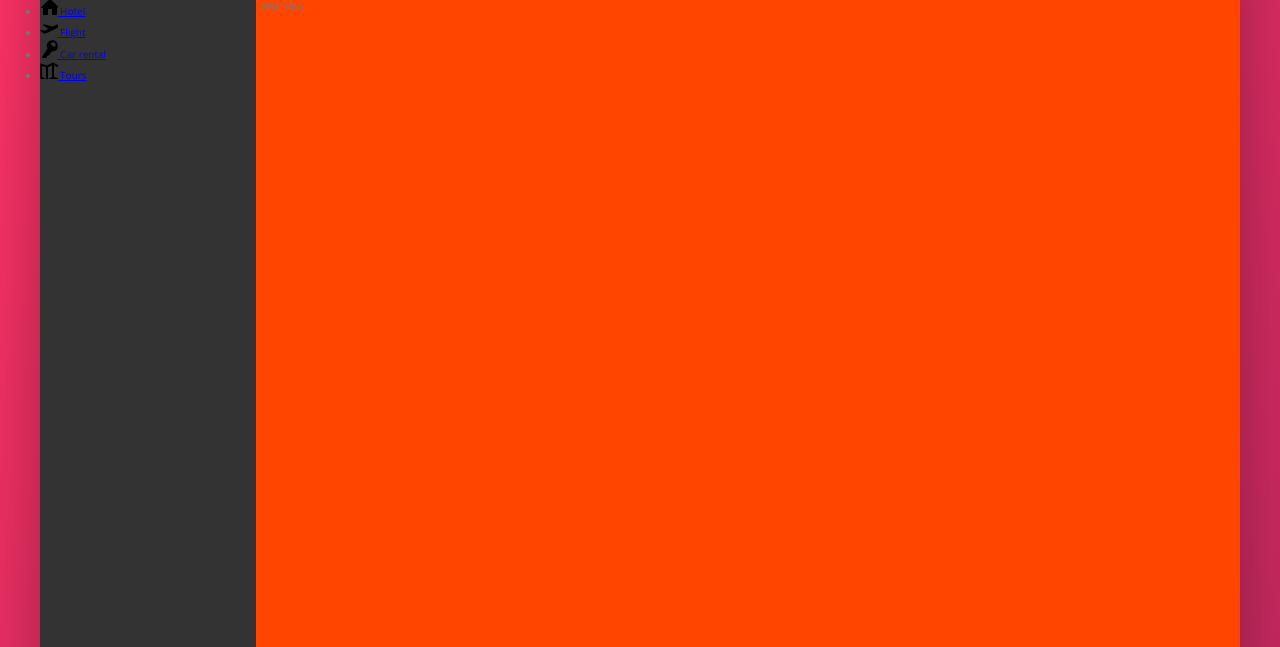
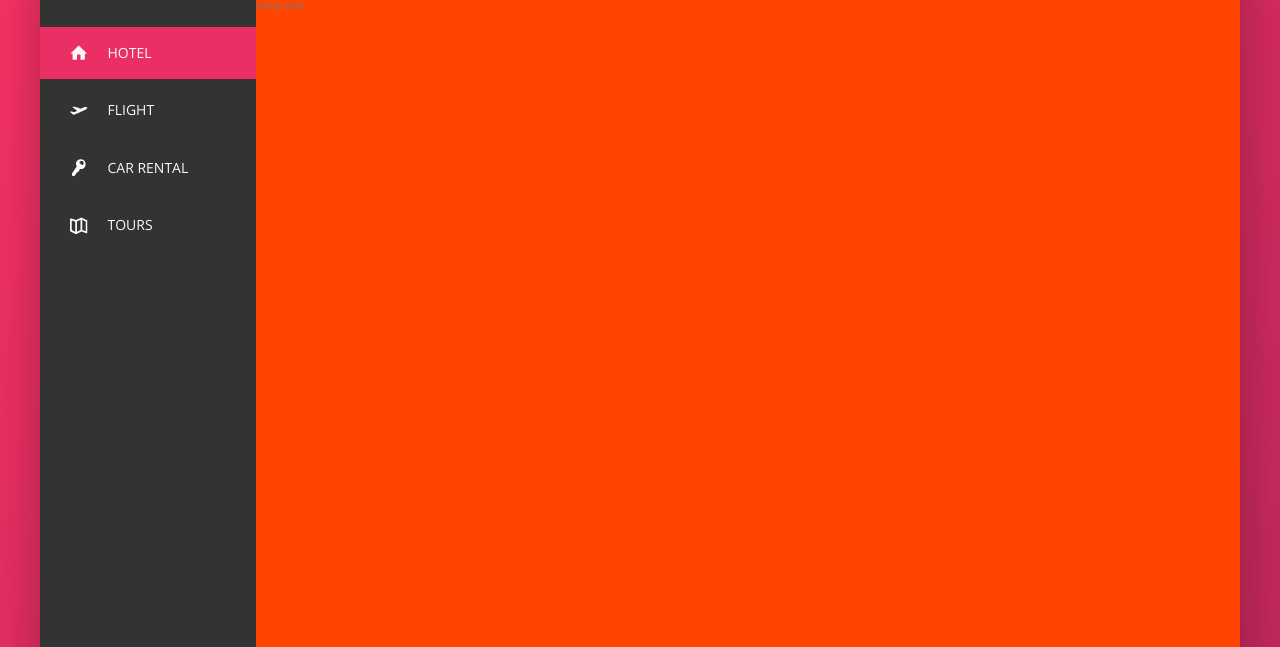
Before and after one commit to RatkoG/trillo, a website: page index.html in a window 1280 px wide. Shown: the part 153-800 px from the top of the page. Drawn offline with nearby package versions, Linux system fonts and the light colour scheme.

Commit message:
sidebar finished

```diff
--- a/index.html
+++ b/index.html
@@ -46,9 +46,9 @@
     </header>
 
     <div class="content">
-      <nav class="nav sidebar">
-        <ul class="side nav">
-          <li class="side-nav__item">
+      <nav class="sidebar">
+        <ul class="side-nav">
+          <li class="side-nav__item side-nav__item--active">
             <a href="#" class="side-nav__link">
               <svg class="side-nav__icon">
                 <use xlink:href="#home" />
@@ -94,41 +94,40 @@
 
 
   <svg display:none;>
-    <symbol version="1.1" xmlns="http://www.w3.org/2000/svg" width="20" height="20" viewBox="0 0 20 20"
-      id="magnifying-glass">
+    <symbol version="1.1" xmlns="http://www.w3.org/2000/svg" viewBox="0 0 20 20" id="magnifying-glass">
       <path
         d="M17.545 15.467l-3.779-3.779c0.57-0.935 0.898-2.035 0.898-3.21 0-3.417-2.961-6.377-6.378-6.377s-6.186 2.769-6.186 6.186c0 3.416 2.961 6.377 6.377 6.377 1.137 0 2.2-0.309 3.115-0.844l3.799 3.801c0.372 0.371 0.975 0.371 1.346 0l0.943-0.943c0.371-0.371 0.236-0.84-0.135-1.211zM4.004 8.287c0-2.366 1.917-4.283 4.282-4.283s4.474 2.107 4.474 4.474c0 2.365-1.918 4.283-4.283 4.283s-4.473-2.109-4.473-4.474z">
       </path>
     </symbol>
-    <symbol version="1.1" xmlns="http://www.w3.org/2000/svg" width="20" height="20" viewBox="0 0 20 20" id="bookmark">
+    <symbol version="1.1" xmlns="http://www.w3.org/2000/svg" viewBox="0 0 20 20" id="bookmark">
       <path d="M14 2v17l-4-4-4 4v-17c0-0.553 0.585-1.020 1-1h6c0.689-0.020 1 0.447 1 1z"></path>
     </symbol>
-    <symbol version="1.1" xmlns="http://www.w3.org/2000/svg" width="20" height="20" viewBox="0 0 20 20" id="chat">
+    <symbol version="1.1" xmlns="http://www.w3.org/2000/svg" viewBox="0 0 20 20" id="chat">
       <path
         d="M5.8 12.2v-6.2h-3.8c-1.1 0-2 0.9-2 2v6c0 1.1 0.9 2 2 2h1v3l3-3h5c1.1 0 2-0.9 2-2v-1.82c-0.064 0.014-0.132 0.021-0.2 0.021l-7-0.001zM18 1h-9c-1.1 0-2 0.9-2 2v8h7l3 3v-3h1c1.1 0 2-0.899 2-2v-6c0-1.1-0.9-2-2-2z">
       </path>
     </symbol>
 
 
-    <symbol version="1.1" xmlns="http://www.w3.org/2000/svg" width="20" height="20" viewBox="0 0 20 20" id="home">
+    <symbol version="1.1" xmlns="http://www.w3.org/2000/svg" viewBox="0 0 20 20" id="home">
       <path
         d="M18.672 11h-1.672v6c0 0.445-0.194 1-1 1h-4v-6h-4v6h-4c-0.806 0-1-0.555-1-1v-6h-1.672c-0.598 0-0.47-0.324-0.060-0.748l8.024-8.032c0.195-0.202 0.451-0.302 0.708-0.312 0.257 0.010 0.513 0.109 0.708 0.312l8.023 8.031c0.411 0.425 0.539 0.749-0.059 0.749z">
       </path>
     </symbol>
 
-    <symbol version="1.1" xmlns="http://www.w3.org/2000/svg" width="20" height="20" viewBox="0 0 20 20" id="flight">
+    <symbol version="1.1" xmlns="http://www.w3.org/2000/svg" viewBox="0 0 20 20" id="flight">
       <path
         d="M19.87 6.453c0.119 0.257 0.127 1.29-4.884 3.642l-4.913 2.306c-1.71 0.803-4.191 1.859-5.285 2.151-0.766 0.204-1.497-0.316-1.497-0.316s-2.206-1.975-2.792-2.419c-0.585-0.444-0.535-0.67 0.215-0.91 0.467-0.149 3.13 0.493 4.265 0.78 1.339-0.8 2.562-1.486 3.141-1.798-1.396-1.033-4.008-2.962-4.841-3.55-0.799-0.565 0.010-0.768 0.010-0.768 0.368-0.099 1.162-0.228 1.562-0.144 2.721 0.569 7.263 2.071 7.611 2.186 0.832-0.436 2.128-1.092 2.922-1.465 2.075-0.974 4.327-0.037 4.486 0.305z">
       </path>
     </symbol>
-    <symbol version="1.1" xmlns="http://www.w3.org/2000/svg" width="20" height="20" viewBox="0 0 20 20" id="key">
+    <symbol version="1.1" xmlns="http://www.w3.org/2000/svg" viewBox="0 0 20 20" id="key">
       <path
         d="M17.691 4.725c-0.503-2.977-3.22-4.967-6.069-4.441s-5.256 2.816-4.753 5.795c0.107 0.641 0.408 1.644 0.763 2.365l-5.175 7.723c-0.191 0.285-0.299 0.799-0.242 1.141l0.333 1.971c0.058 0.342 0.372 0.572 0.7 0.514l1.516-0.281c0.328-0.059 0.744-0.348 0.924-0.639l2.047-3.311 0.018-0.022 1.386-0.256 2.39-3.879c0.785 0.139 1.912 0.092 2.578-0.031 2.848-0.526 4.087-3.67 3.584-6.649zM15.166 6.252c-0.784 1.17-1.584 0.346-2.703-0.475-1.119-0.818-2.135-1.322-1.352-2.492s2.326-1.455 3.447-0.635c1.12 0.819 1.391 2.432 0.608 3.602z">
       </path>
     </symbol>
 
 
-    <symbol version="1.1" xmlns="http://www.w3.org/2000/svg" width="20" height="20" viewBox="0 0 20 20" id="map">
+    <symbol version="1.1" xmlns="http://www.w3.org/2000/svg" viewBox="0 0 20 20" id="map">
       <path
         d="M19.447 3.718l-6-3c-0.281-0.141-0.613-0.141-0.895 0l-5.63 2.815-5.606-1.869c-0.306-0.102-0.64-0.051-0.901 0.138s-0.415 0.49-0.415 0.811v13.001c0 0.379 0.214 0.725 0.553 0.894l6 3c0.141 0.070 0.294 0.106 0.447 0.106s0.307-0.035 0.447-0.106l5.63-2.814 5.606 1.869c0.305 0.1 0.64 0.049 0.901-0.139s0.415-0.49 0.415-0.81v-13.002c0.001-0.379-0.213-0.725-0.552-0.894zM8 5.231l4-2v11.763l-4 2v-11.763zM2 4l4 1.333v11.661l-4-2v-10.994zM18 16.227l-4-1.334v-11.662l4 2v10.996z">
       </path>
--- a/sass/_components.scss
+++ b/sass/_components.scss
@@ -118,13 +118,60 @@
 
 // SIDE NAVIGATION
 .side-nav {
-  &__item {}
+  font-size: 1.4rem;
+  list-style: none;
+  margin-top: 3rem;
 
-  &__link {}
+  &__item {
+    position: relative;
+
+    &:not(:last-child) {
+      margin-bottom: .5rem;
+    }
+  }
+
+  &__item::before {
+    content: '';
+    position: absolute;
+    top: 0;
+    left: 0;
+    height: 100%;
+    width: 3px;
+    background-color: var(--color-primary);
+    transform: scaleY(0);
+    transition: transform .2s, width .4s cubic-bezier(1, 0, 0, 1.01) .2s, background-color .1s;
+
+  }
+
+  &__item:hover::before,
+  &__item--active:before {
+    transform: scaleY(1);
+    width: 100%;
+  }
+
+  &__item:active::before {
+    background-color: var(--color-primary-light);
+  }
+
+
+  &__link:link,
+  &__link:visited {
+    color: var(--color-grey-light-1);
+    text-decoration: none;
+    text-transform: uppercase;
+    display: block;
+    padding: 1.5rem 3rem;
+    display: flex;
+    align-items: center;
+    position: relative;
+    z-index: 10;
+  }
 
   &__icon {
     width: 1.75rem;
     height: 1.75rem;
+    margin-right: 2rem;
+    fill: currentColor;
   }
 }
 
```
Also changed, not shown: css/style.css.
